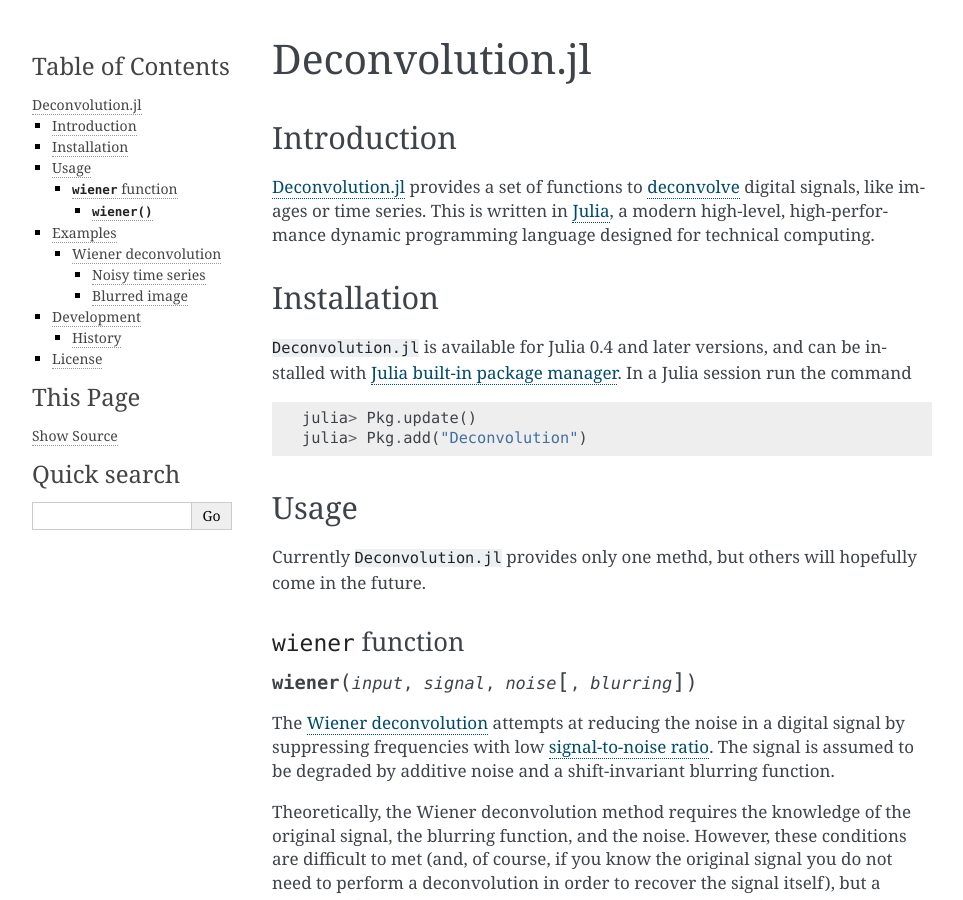
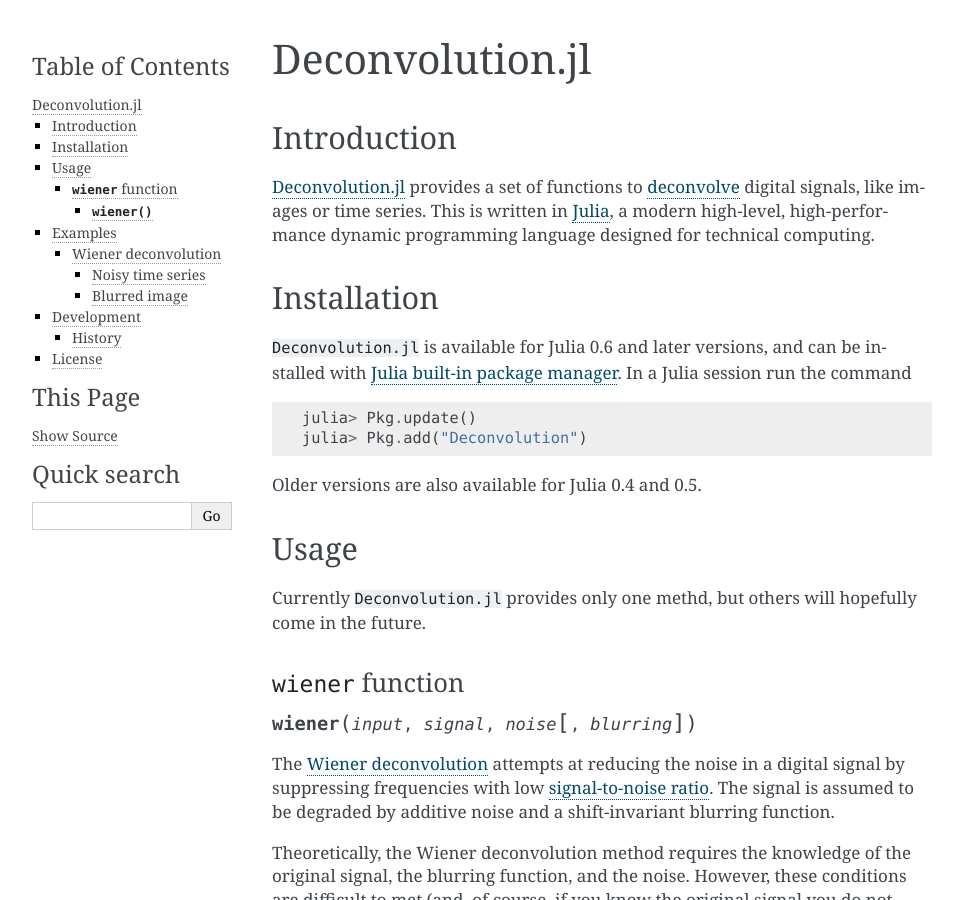
Before and after one commit to JuliaDSP/Deconvolution.jl, a Sphinx documentation site: the page built from doc/index.rst, in a window 1280 px wide and 900 px high. Shown: the whole window, without its empty margins (148-1111 px from the left). Built offline with Sphinx 7.4.7, drawn with Linux system fonts in a browser that asks for light colours.

Commit message:
[skip ci] Mention in documentation that Julia 0.6 is now required

```diff
--- a/doc/index.rst
+++ b/doc/index.rst
@@ -13,7 +13,7 @@
 Installation
 ------------
 
-``Deconvolution.jl`` is available for Julia 0.4 and later versions, and can be
+``Deconvolution.jl`` is available for Julia 0.6 and later versions, and can be
 installed with `Julia built-in package manager
 <http://docs.julialang.org/en/stable/manual/packages/>`__.  In a Julia session
 run the command
@@ -22,6 +22,8 @@
 
     julia> Pkg.update()
     julia> Pkg.add("Deconvolution")
+
+Older versions are also available for Julia 0.4 and 0.5.
 
 Usage
 -----
```
Also changed, not shown: README.md (+3 -1 lines).
